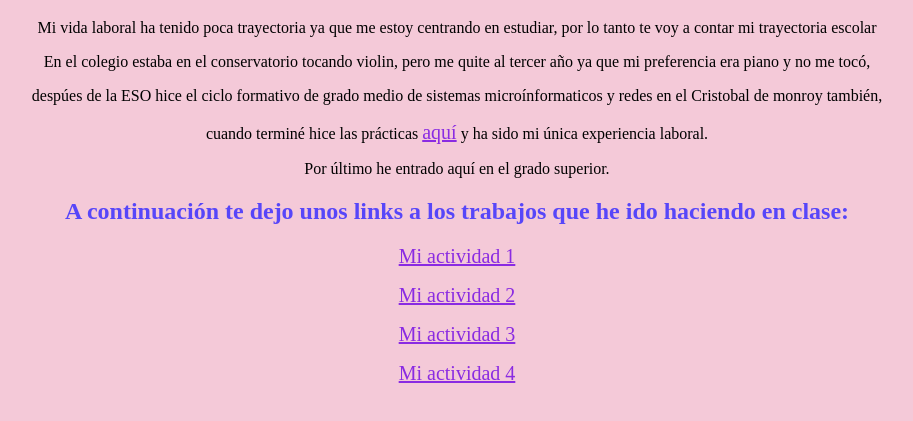
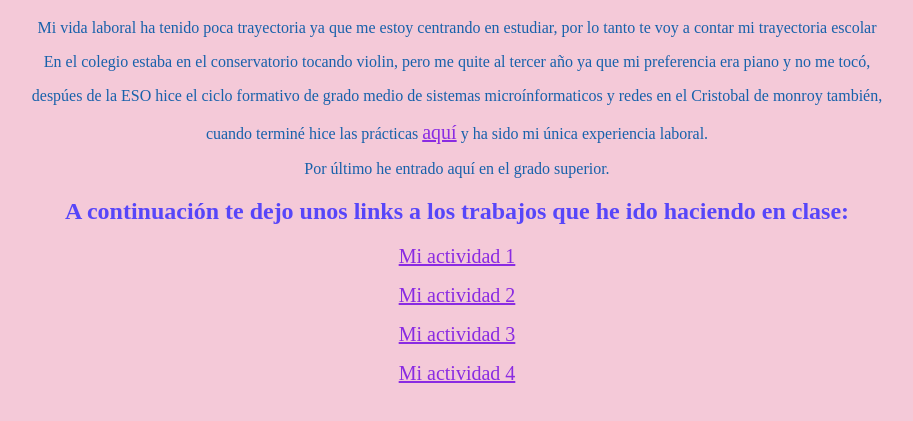
Before and after one commit to lauramartiin/lauramartiin.github.io, a website: page html/Trabajos.html in a window 1280 px wide. Shown: the part 61-482 px from the top of the page, without its empty margins (183-1096 px from the left). Drawn offline with Linux system fonts and the light colour scheme.

Commit message:
21/02/2025 - v.0.0.0 - LMartín - Nuevo cambio subido del proyecto

```diff
--- a/Estilos/Miestilo.css
+++ b/Estilos/Miestilo.css
@@ -12,6 +12,10 @@ h1 {
 h2{
     color: #5746f9;
 }
-h3{
+h3 {
     color: #46e7f9;
 }
+
+p{
+    color: #1761ab;
+}
```
